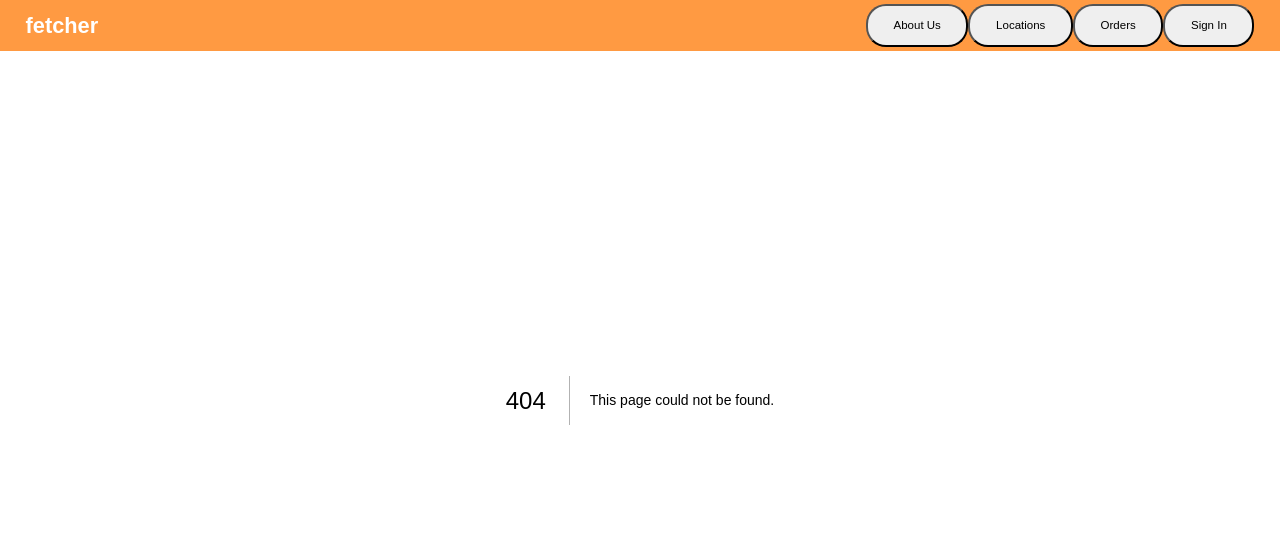
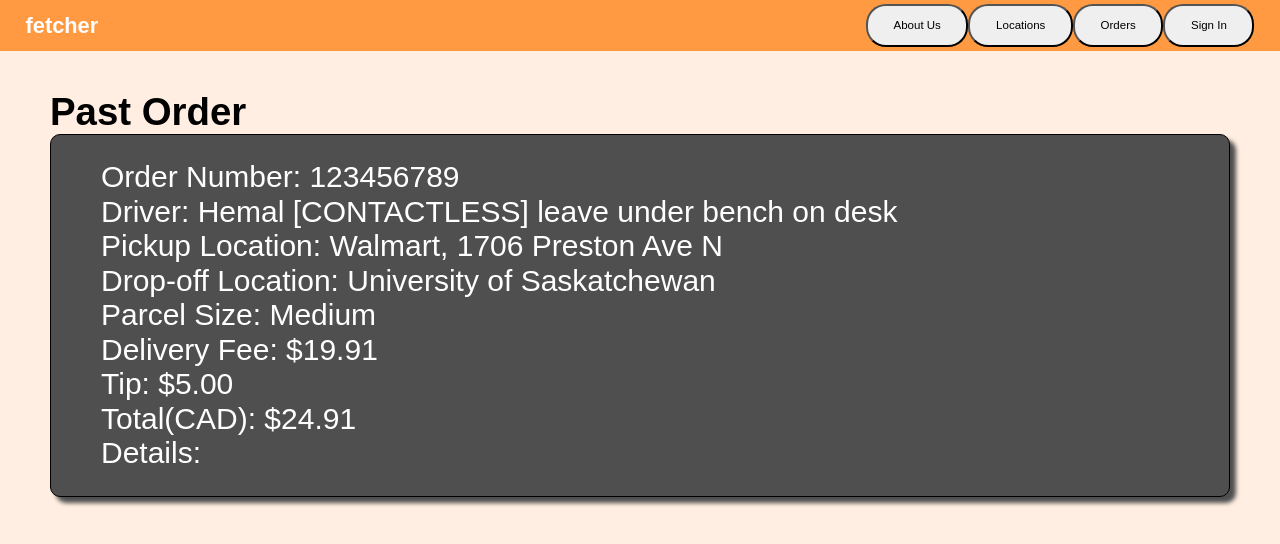
Before and after one commit to Hamza975A/Fetcher, a Next.js app in the folder frontend/: page /past-orders in a window 1280 px wide. Before the commit this address had no page. Shown: the top 544 px of the page. Built offline with nearby package versions, Linux system fonts and the light colour scheme.

Commit message:
Simple PastOrder no pull from mongo-integration

```diff
--- /dev/null
+++ b/frontend/components/PastOrder.js
@@ -0,0 +1,43 @@
+import styled from "styled-components";
+import React from "react";
+import { Paragraph } from "./GlobalComponents";
+
+export const PastOrderWrapper = styled.div`
+  padding-left: 25px;
+  display: flex;
+  background: #4f4f4f;
+
+  border-style: solid;
+  border-width: 1px;
+  border-radius: 10px;
+  box-shadow: 6px 6px 4px #4f4f4f;
+`;
+
+
+export const PastOrderCardLeftItems = styled.div`
+  flex-direction: column;
+  align-self: center;
+  font-size: 30px;
+  gap: 60px;
+  padding: 25px;
+`;
+
+
+
+export const PastOrderCard = (props) =>{
+    return (
+      <PastOrderWrapper>
+            <PastOrderCardLeftItems>
+              <Paragraph>Order Number: {props.ordernum}</Paragraph>
+              <Paragraph>Driver: {props.driver}</Paragraph>
+              <Paragraph>Pickup Location: {props.pickuplocation}</Paragraph>
+              <Paragraph>Drop-off Location: {props.dropofflocation}</Paragraph>
+              <Paragraph>Parcel Size: {props.parcelsize}</Paragraph>
+              <Paragraph>Delivery Fee: {props.deliveryfee}</Paragraph>
+              <Paragraph>Tip: {props.tips}</Paragraph>
+              <Paragraph>Total(CAD): {props.total}</Paragraph>
+              <Paragraph>Details: {props.details}</Paragraph>
+            </PastOrderCardLeftItems>
+      </PastOrderWrapper>
+    );
+};
--- a/frontend/package.json
+++ b/frontend/package.json
@@ -12,6 +12,7 @@
     "test-all": "npm run format && npm run check-format && npm run check-lint && npm run build"
   },
   "dependencies": {
+    "Babel": "^0.0.1",
     "next": "12.1.0",
     "react": "17.0.2",
     "react-dom": "17.0.2",
--- /dev/null
+++ b/frontend/pages/past-orders/index.js
@@ -0,0 +1,28 @@
+import React from "react";
+import { GlobalContainer } from "../../components/GlobalComponents";
+import { PastOrderCard } from "../../components/PastOrder";
+
+/**
+ * Home page for the website.
+ * @return {JSX.Element}
+ */
+export default function Home() {
+  return (
+    <GlobalContainer>
+      <h2>Past Order</h2>
+
+      <PastOrderCard
+        ordernum="123456789"
+        driver="Hemal [CONTACTLESS] leave under bench on desk"
+        pickuplocation="Walmart, 1706 Preston Ave N"
+        dropofflocation="University of Saskatchewan"
+        parcelsize="Medium"
+        deliveryfee="$19.91"
+        tips="$5.00"
+        total="$24.91"
+      />
+
+
+    </GlobalContainer>
+  );
+}
```
